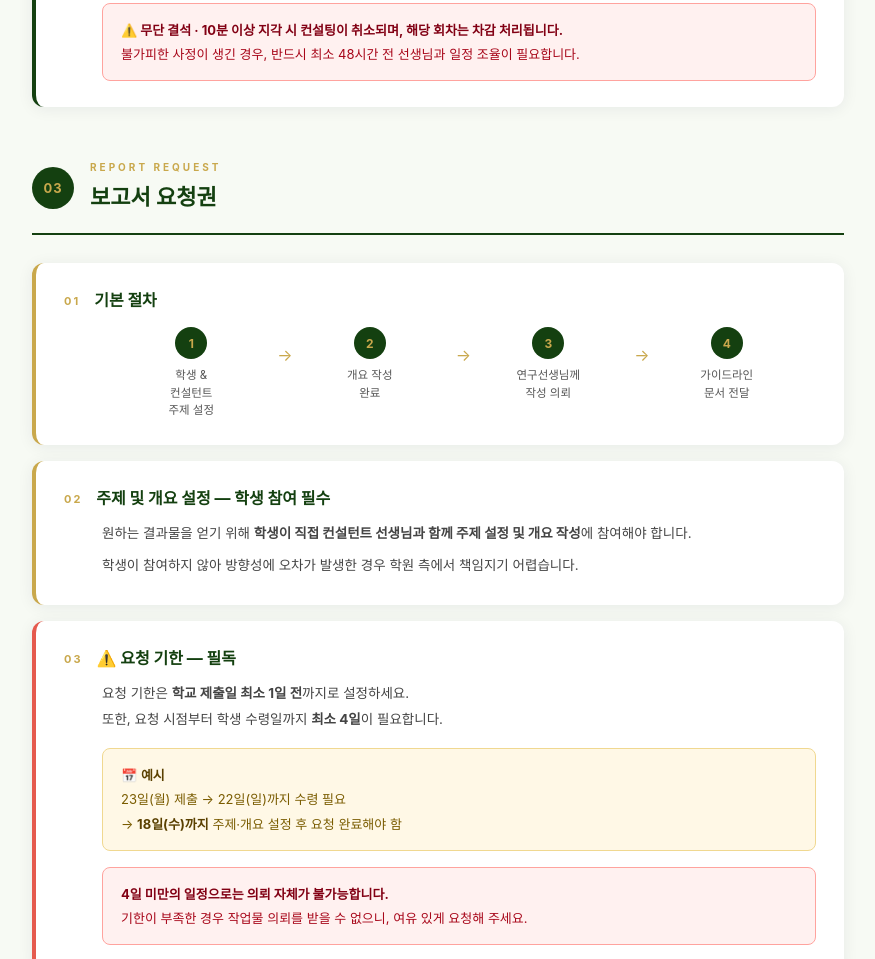
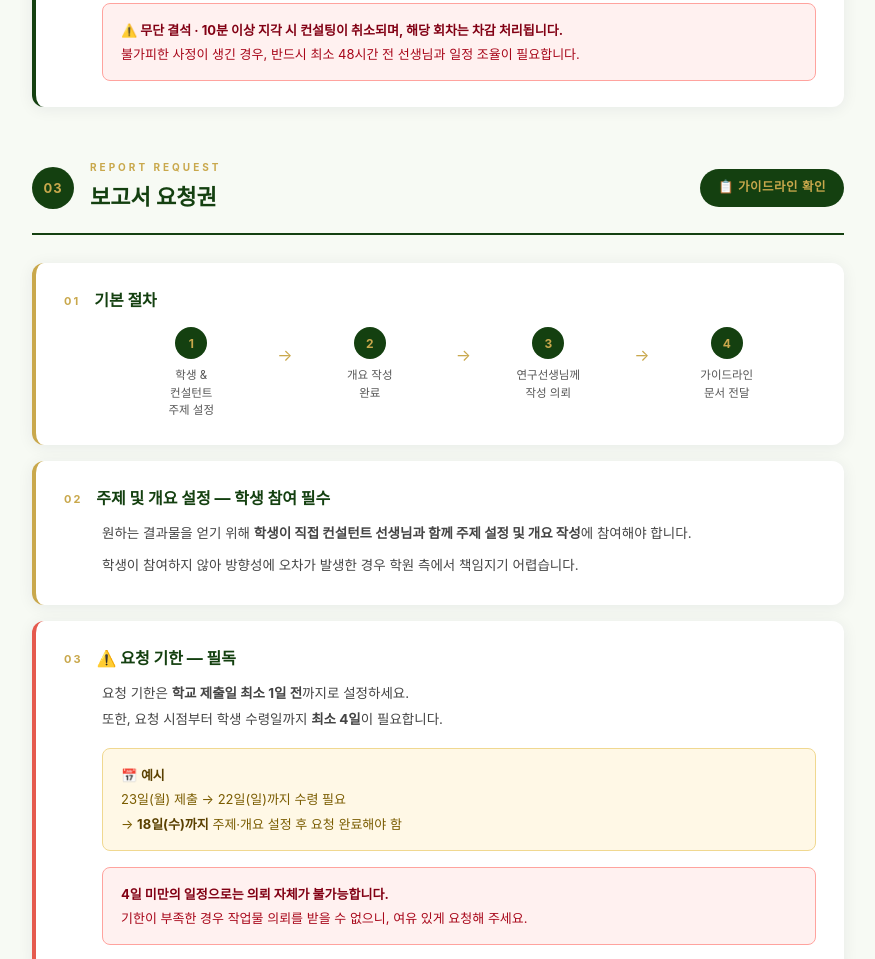
Before and after one commit to kisaeconsulting/programguide, a plain HTML site: page index.html in a window 1280 px wide. Shown: the part 2552-3511 px from the top of the page, without its empty margins (202-1077 px from the left). Drawn offline with Linux system fonts and the light colour scheme; a web font is replaced by a local one.

Commit message:
Add files via upload

```diff
--- a/index.html
+++ b/index.html
@@ -549,12 +549,33 @@
 
 <!-- ③ 보고서 요청권 -->
 <div class="section" id="report">
-  <div class="section-header">
-    <div class="section-num">03</div>
-    <div class="section-title-wrap">
-      <span class="section-tag">Report Request</span>
-      <div class="section-title">보고서 요청권</div>
+  <div class="section-header" style="justify-content: space-between;">
+    <div style="display:flex; align-items:center; gap:16px;">
+      <div class="section-num">03</div>
+      <div class="section-title-wrap">
+        <span class="section-tag">Report Request</span>
+        <div class="section-title">보고서 요청권</div>
+      </div>
     </div>
+    <a href="https://kisaeconsulting.github.io/reportguide/" style="
+      display: inline-flex;
+      align-items: center;
+      gap: 6px;
+      background: var(--navy);
+      color: var(--gold);
+      font-family: 'Pretendard', sans-serif;
+      font-size: 12.5px;
+      font-weight: 600;
+      padding: 8px 18px;
+      border-radius: 40px;
+      text-decoration: none;
+      letter-spacing: 0.5px;
+      white-space: nowrap;
+      transition: opacity .2s;
+      flex-shrink: 0;
+    " onmouseover="this.style.opacity='.8'" onmouseout="this.style.opacity='1'">
+      📋 가이드라인 확인
+    </a>
   </div>
 
   <div class="cards">
```
